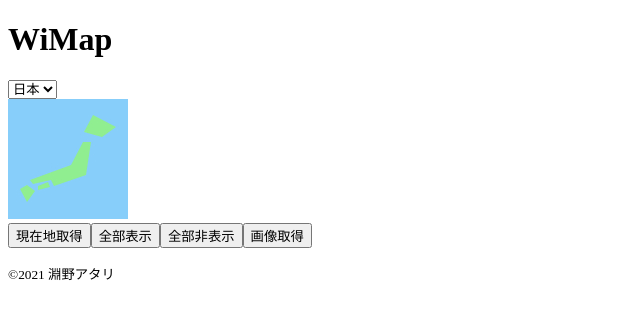
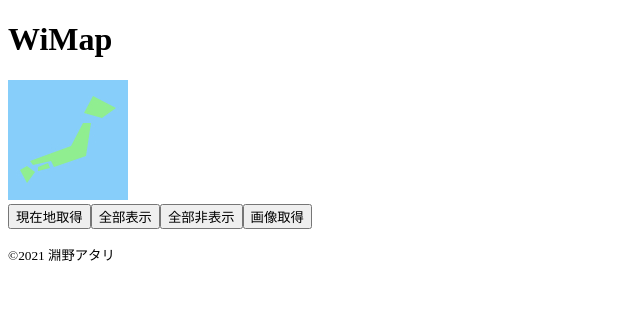
Before and after one commit to hutinoatari/WiMap, a Next.js app: page / in a window 1280 px wide. Shown: the top 318 px of the page, without its empty margins (0-640 px from the left). Built offline with nearby package versions, Linux system fonts and the light colour scheme.

Commit message:
地図の種類を日本地図に固定した

```diff
--- a/src/pages/index.tsx
+++ b/src/pages/index.tsx
@@ -5,10 +5,9 @@ import { unixTimeToYYYYMMDDhhmm, pointToX, pointToY } from "../util/util";
 import { japanMapConfig, kantoMapConfig } from "../util/mapConfig";
 
 const App: FC<{}> = () => {
-    const [mapConfig, setMapConfig] = useState<MapConfig>(japanMapConfig);
+    const mapConfig = japanMapConfig;
     const [pointList, setPointList] = useState<Point[]>([]);
     const [mapImage, setMapImage] = useState<string | null>(null);
-    const mapConfigList = [japanMapConfig, kantoMapConfig];
     useEffect(() => {
         const data = localStorage.getItem("pointList");
         if (!data) return;
@@ -77,20 +76,6 @@ const App: FC<{}> = () => {
             </header>
 
             <main>
-                <select
-                    value={mapConfig.title}
-                    onChange={(e) =>
-                        setMapConfig(
-                            mapConfigList.find(
-                                (m) => m.title === e.target.value
-                            )
-                        )
-                    }
-                >
-                    {mapConfigList.map((m) => (
-                        <option value={m.title}>{m.title}</option>
-                    ))}
-                </select>
                 <div>{mapImage && <img src={mapImage} />}</div>
                 <button
                     onClick={() => {
```
